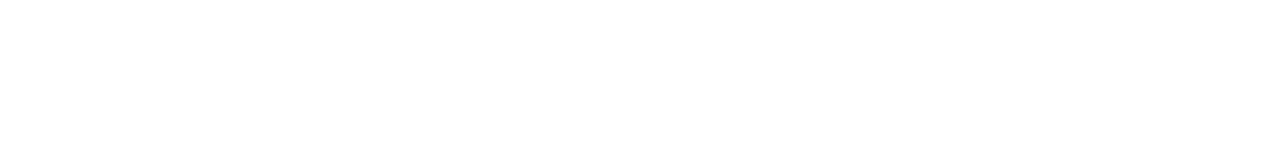
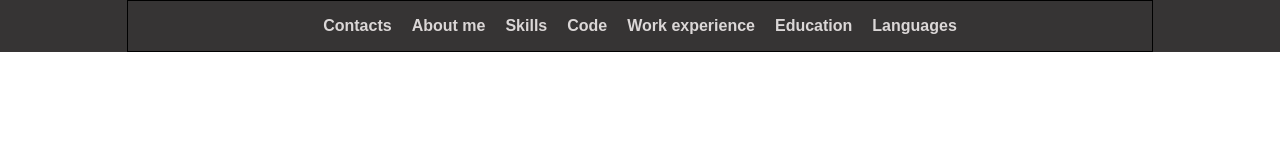
Before and after one commit to Raich94/rsschool-cv, a plain HTML site: page index.html in a window 1280 px wide. Drawn offline with Linux system fonts and the light colour scheme.

Commit message:
feat: add header

```diff
--- a/index.html
+++ b/index.html
@@ -8,5 +8,22 @@
     <title>CV#3</title>
 </head>
 <body>
+   <header class="header">
+    <div class="container">
+        <nav class="header__row">
+            <ul class="header__list">
+                <li class="header__link"><a href="">Contacts</a></li>
+                <li class="header__link"><a href="">About me</a></li>
+                <li class="header__link"><a href="">Skills</a></li>
+                <li class="header__link"><a href="">Code</a></li>
+                <li class="header__link"><a href="">Work experience</a></li>
+                <li class="header__link"><a href="">Education</a></li>
+                <li class="header__link"><a href="">Languages</a></li>
+            </ul>
+        </nav>
+    </div>
+   </header>
+   <main class="main"></main>
+   <footer class="footer"></footer>
 </body>
 </html>
--- a/style.css
+++ b/style.css
@@ -0,0 +1,44 @@
+body {
+    font-family: Arial, Helvetica, sans-serif;
+    margin: 0;
+    padding: 0;
+}
+
+.container {
+    border: 1px solid black;
+    width: 80%;
+    margin: 0 auto;
+}
+
+.header {
+    background-color: #363434;
+}
+
+.header__row {
+    display: flex;
+    justify-content: center;
+}
+
+.header__list {
+    display: flex;
+    padding: 0;
+}
+
+.header__link {
+    list-style-type: none;
+    margin: 0 20px 0 0;
+}
+
+.header__link:last-child {
+    margin: 0;
+}
+
+.header__link a {
+    color: #dbd7d7;
+    text-decoration: none;
+    font-weight: 700;
+}
+
+.header__link a:hover {
+    color: #806c6c;
+}
```
Also changed, not shown: img/rs_school_js.svg (added).
